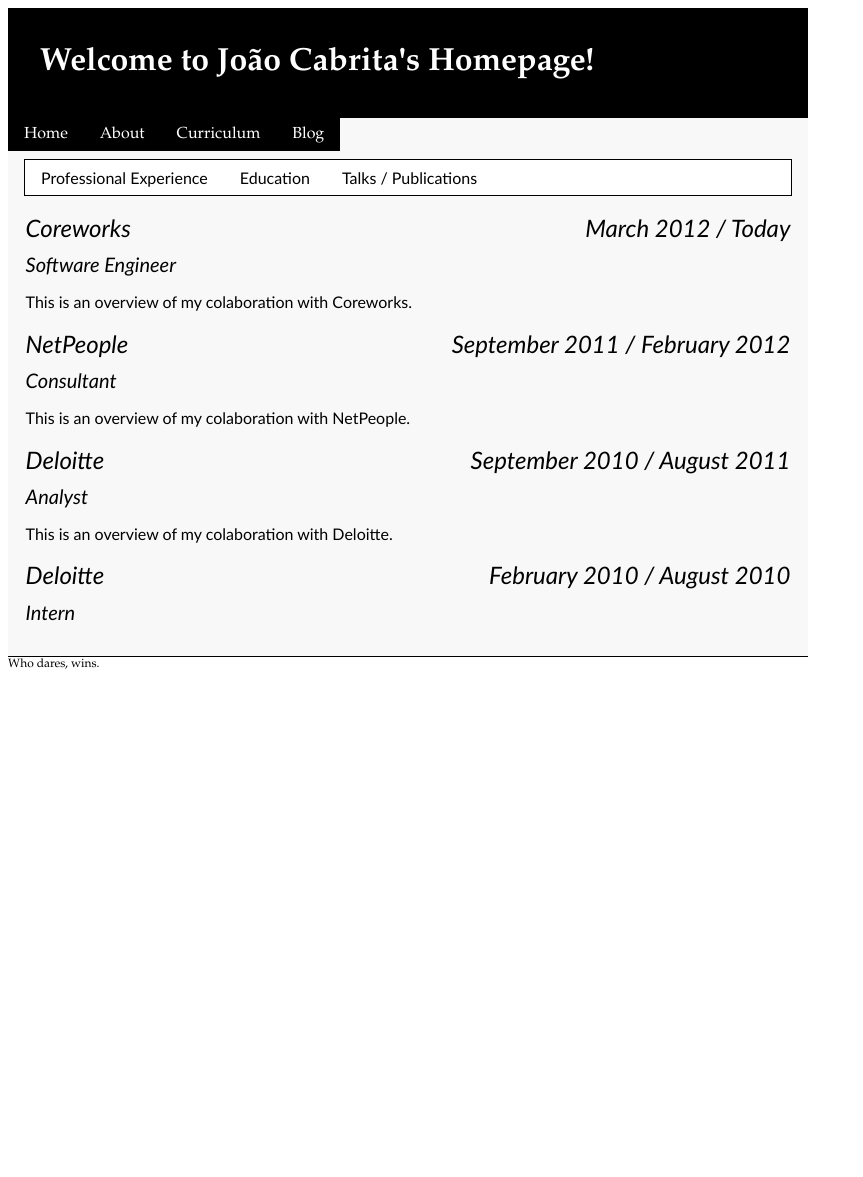
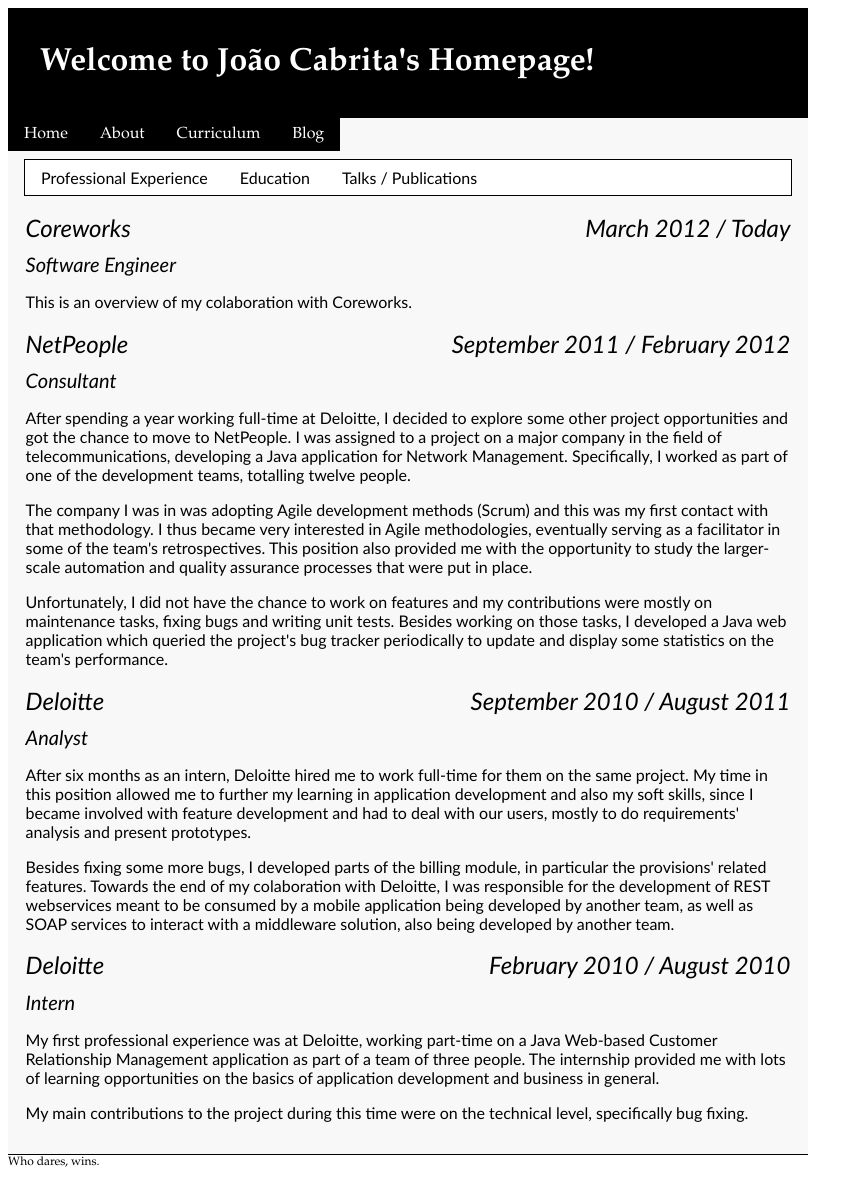
Before and after one commit to kewne/kewne.github.com, a Jekyll site: the page built from resume/professional_exp.html, in a window 1280 px wide. Shown: the whole page, without its empty margins (0-863 px from the left). Built offline with Jekyll 4.4.1, drawn with Linux system fonts in a browser that asks for light colours; before the commit the page ends 900 px from its top, so only the background shows below that.

Commit message:
Added professional experience entries.

```diff
--- a/_includes/professional_exp/deloitte.html
+++ b/_includes/professional_exp/deloitte.html
@@ -5,6 +5,12 @@
 		<span class="resume_entry_title">Intern</span>
 	</div>
 	<div class="resume_entry_body">
-		<p class="resume_entry_description"></p>
+		<p class="resume_entry_description">
+		My first professional experience was at Deloitte, working part-time on a Java Web-based Customer Relationship Management application as part of a team of three people.
+		The internship provided me with lots of learning opportunities on the basics of application development and business in general.
+		</p>
+		<p class="resume_entry_description">
+		My main contributions to the project during this time were on the technical level, specifically bug fixing.
+		</p>
 	</div>
 </div>
--- a/_includes/professional_exp/deloitte2.html
+++ b/_includes/professional_exp/deloitte2.html
@@ -5,6 +5,13 @@
 		<span class="resume_entry_title">Analyst</span>
 	</div>
 	<div class="resume_entry_body">
-		<p class="resume_entry_description">This is an overview of my colaboration with Deloitte.</p>
+		<p class="resume_entry_description">
+		After six months as an intern, Deloitte hired me to work full-time for them on the same project.
+		My time in this position allowed me to further my learning in application development and also my soft skills, since I became involved with feature development and had to deal with our users, mostly to do requirements' analysis and present prototypes.
+		</p>
+		<p class="resume_entry_description">
+		Besides fixing some more bugs, I developed parts of the billing module, in particular the provisions' related features.
+		Towards the end of my colaboration with Deloitte, I was responsible for the development of REST webservices meant to be consumed by a mobile application being developed by another team, as well as SOAP services to interact with a middleware solution, also being developed by another team.
+		</p>
 	</div>
 </div>
--- a/_includes/professional_exp/netpeople.html
+++ b/_includes/professional_exp/netpeople.html
@@ -5,6 +5,19 @@
 		<span class="resume_entry_title">Consultant</span>
 	</div>
 	<div class="resume_entry_body">
-		<p class="resume_entry_description">This is an overview of my colaboration with NetPeople.</p>
+		<p class="resume_entry_description">
+		After spending a year working full-time at Deloitte, I decided to explore some other project opportunities and got the chance to move to NetPeople.
+		I was assigned to a project on a major company in the field of telecommunications, developing a Java application for Network Management.
+		Specifically, I worked as part of one of the development teams, totalling twelve people.
+		</p>
+		<p class="resume_entry_description">
+		The company I was in was adopting Agile development methods (Scrum) and this was my first contact with that methodology.
+		I thus became very interested in Agile methodologies, eventually serving as a facilitator in some of the team's retrospectives.
+		This position also provided me with the opportunity to study the larger-scale automation and quality assurance processes that were put in place.
+		</p>
+		<p class="resume_entry_description">
+		Unfortunately, I did not have the chance to work on features and my contributions were mostly on maintenance tasks, fixing bugs and writing unit tests.
+		Besides working on those tasks, I developed a Java web application which queried the project's bug tracker periodically to update and display some statistics on the team's performance.
+		</p>
 	</div>
 </div>
```
